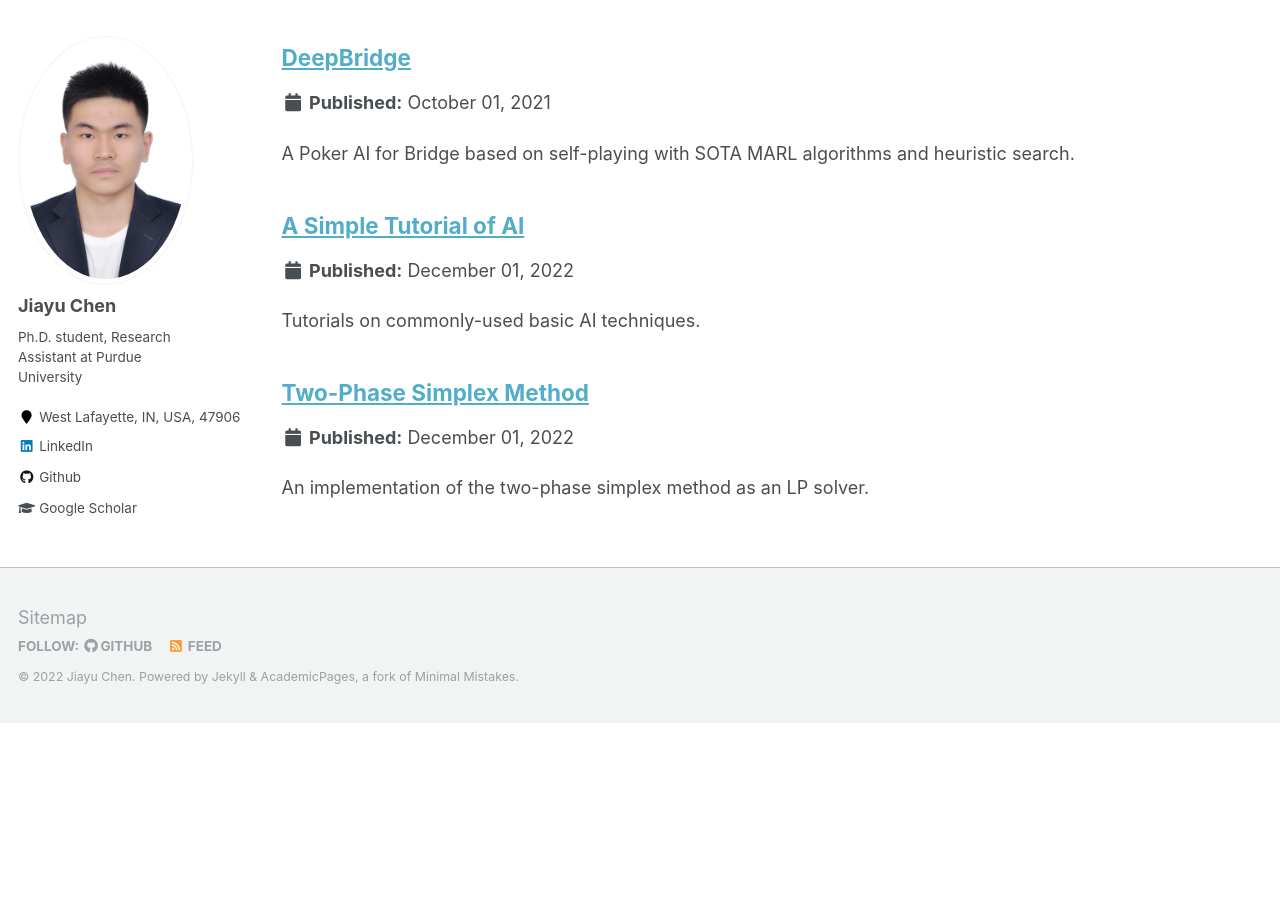
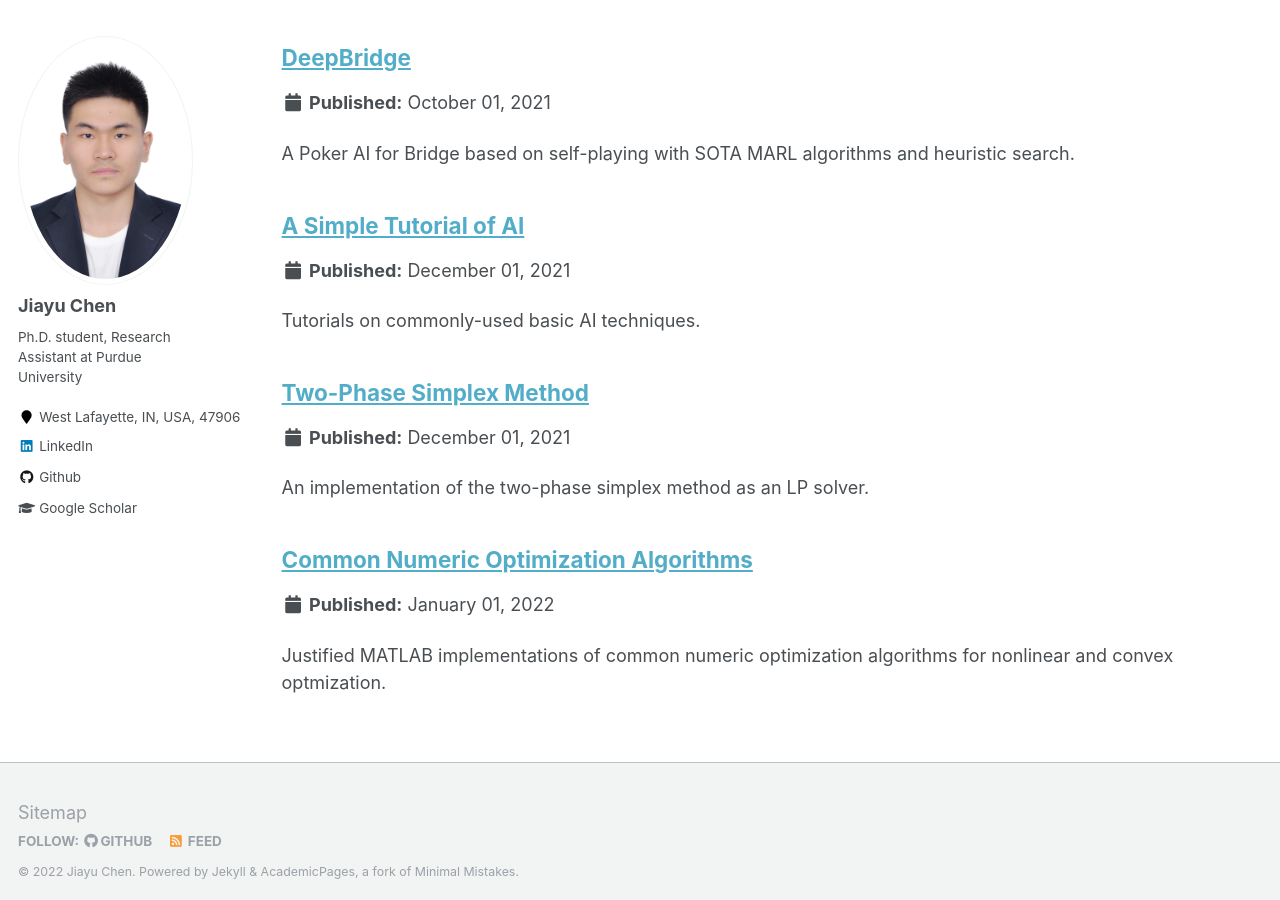
Before and after one commit to LucasCJYSDL/LucasCJYSDL.github.io, a Jekyll site: the page built from _pages/portfolio.html, in a window 1280 px wide and 900 px high, scrolled down 676 px. Built offline with Jekyll 4.4.1, drawn with Linux system fonts in a browser that asks for light colours; before the commit the page ends 1399 px from its top, so only the background shows below that.

Commit message:
coding 7

```diff
--- a/_portfolio/coding-5.md
+++ b/_portfolio/coding-5.md
@@ -2,7 +2,7 @@
 title: "A Simple Tutorial of AI"
 excerpt: "Tutorials on commonly-used basic AI techniques."
 collection: portfolio
-date: 2022-12-01
+date: 2021-12-01
 ---
 
 [Github Link](https://github.com/LucasCJYSDL/A_Simple_Tutorial_of_AI)
--- a/_portfolio/coding-6.md
+++ b/_portfolio/coding-6.md
@@ -2,7 +2,7 @@
 title: "Two-Phase Simplex Method"
 excerpt: "An implementation of the two-phase simplex method as an LP solver."
 collection: portfolio
-date: 2022-12-01
+date: 2021-12-01
 ---
 
 [Github Link](https://github.com/LucasCJYSDL/Two_Phase_Simplex_Method)
--- /dev/null
+++ b/_portfolio/coding-7.md
@@ -0,0 +1,21 @@
+---
+title: "Common Numeric Optimization Algorithms"
+excerpt: "Justified MATLAB implementations of common numeric optimization algorithms for nonlinear and convex optmization."
+collection: portfolio
+date: 2022-01-01
+---
+
+[Github Link](https://github.com/LucasCJYSDL/Common-Numeric-Optimization-Algorithms)
+
+Language: MATLAB
+
+The following algorithms are included:
+- Newton Method
+- Quasi-Newton Method, including BFGS, SR1
+- Quartic Newton Method
+- Gradient Descent Method
+- Coordinate Gradient Descent Method
+- Conjugate Gradient Method
+- Homotopy Method
+- Active Set Method
+- Gradient Mapping Method for Minmax problems
```
